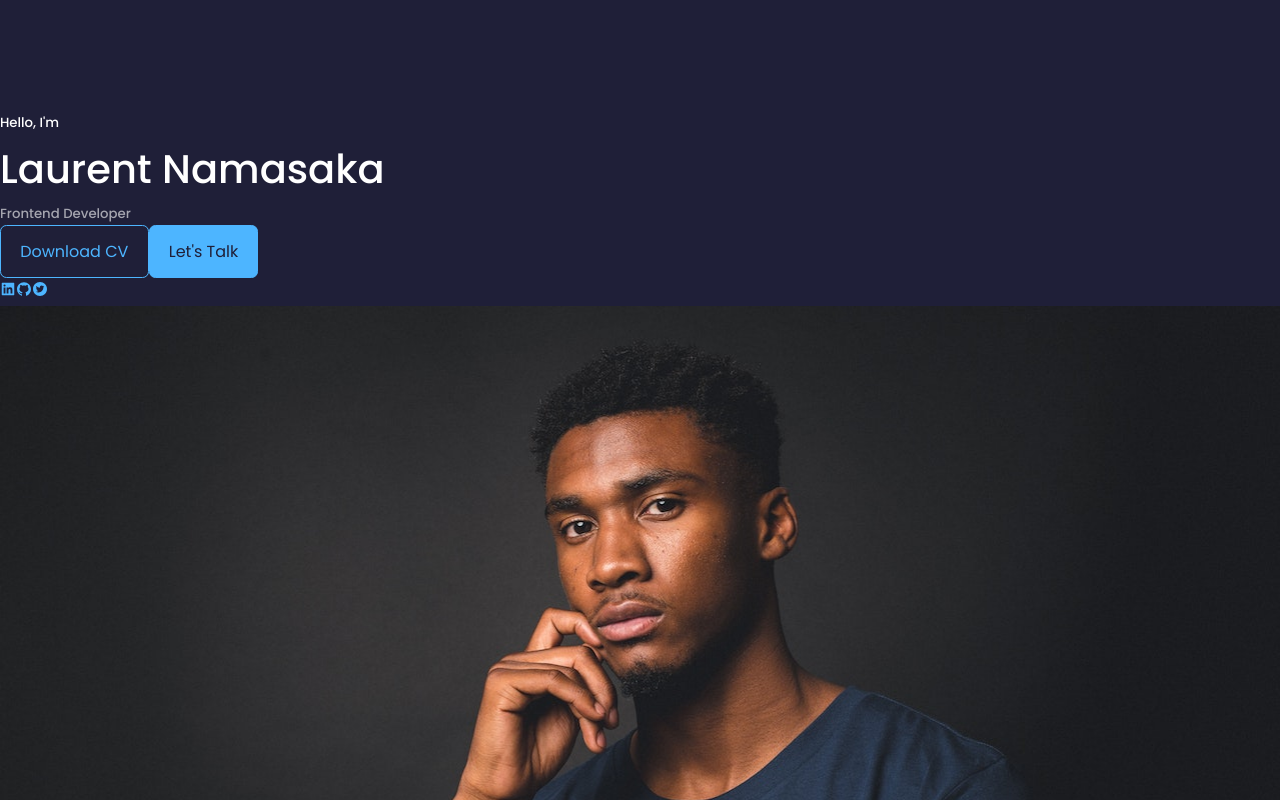
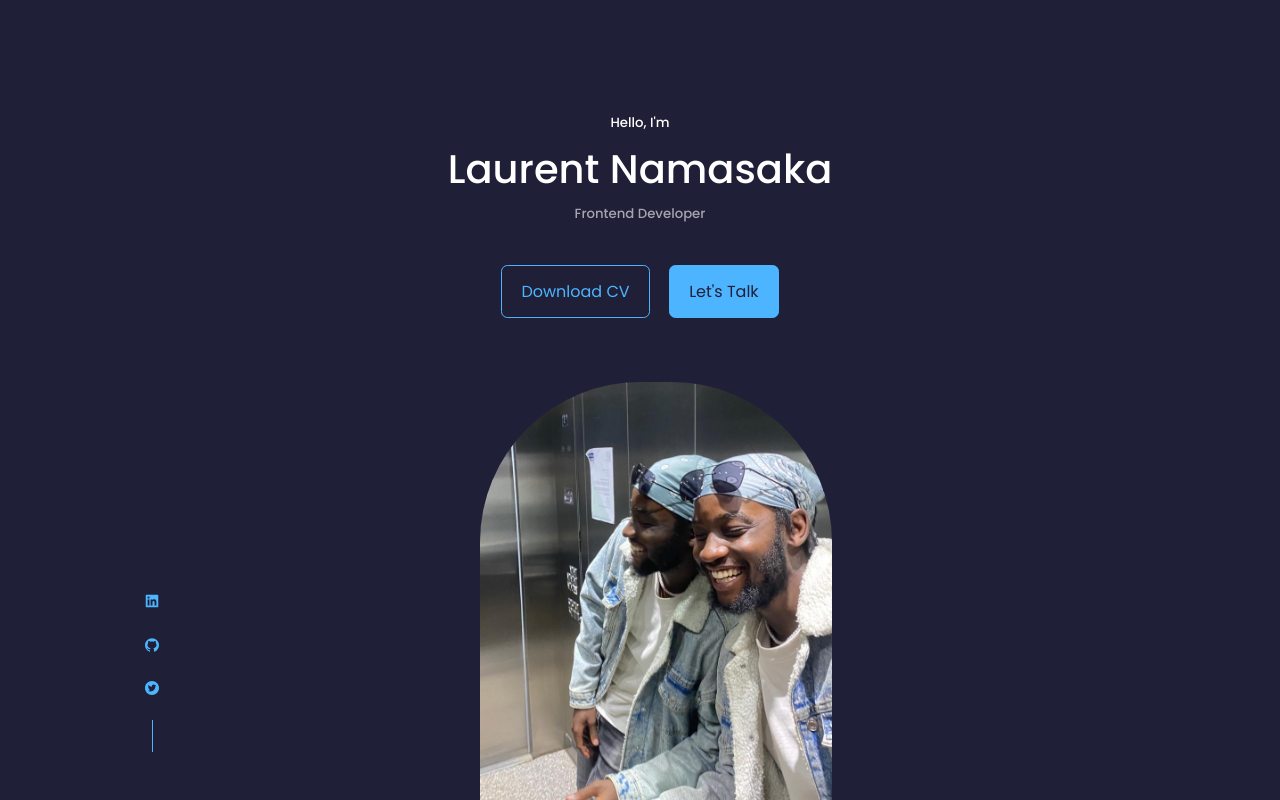
Before and after one commit to laurentnamasaka/myportofolio, a React (Create React App) app: page / in a window 1280 px wide. Shown: the top 800 px of the page. Built offline with nearby package versions, Linux system fonts and the light colour scheme.

Commit message:
first commit

```diff
--- a/src/components/header/header.css
+++ b/src/components/header/header.css
@@ -2,6 +2,7 @@ header{
     height: 100vh;
     padding-top: 7rem;
     overflow:hidden;
+    text-align: center;
 }
 
 .header__container{
@@ -12,5 +13,42 @@ header{
 
 /*Styling the CTA button*/
 .cta {
+     margin-top: 2.5rem;
+    display: flex;
+    gap: 1.2rem;
+    justify-content: center;
+}
+
+/*Styling the Social Icons*/
+.header__socials {
+    display: flex;
+    flex-direction: column;
+    align-items: center;
+    gap: 1rem;
+    position: absolute;
+    left: 9rem;
+    bottom: 3rem;
+}
+
+.header__socials::after {
+    content: '';
+    width: 1px;
+    height: 2rem;
+    background: var(--color-primary);
+}
+
+/*Styling the Image*/
+.me {
+    background: linear gradient(var(--color-primary),transparent);
+    width: 22rem;
+    height: 30rem;
+    position: center;
+    margin-top: 4rem;
+    margin-left: 30rem;
+    border-radius: 10rem 10rem 0 0;
+    /*transform: translate(-50%);*/
+    overflow: hidden;
+
+    justify-content: center;
 
 }
--- a/src/components/header/header.jsx
+++ b/src/components/header/header.jsx
@@ -1,7 +1,7 @@
 import React from 'react'
 import './header.css'
 import CTA from './CTA'
-import ME from '../../assets/me.jpg'
+import ME from '../../assets/me.jpeg'
 import HeaderSocials from './HeaderSocials'
 
 const header = () => {
```
Also changed, not shown: src/assets/me.jpeg (added).
